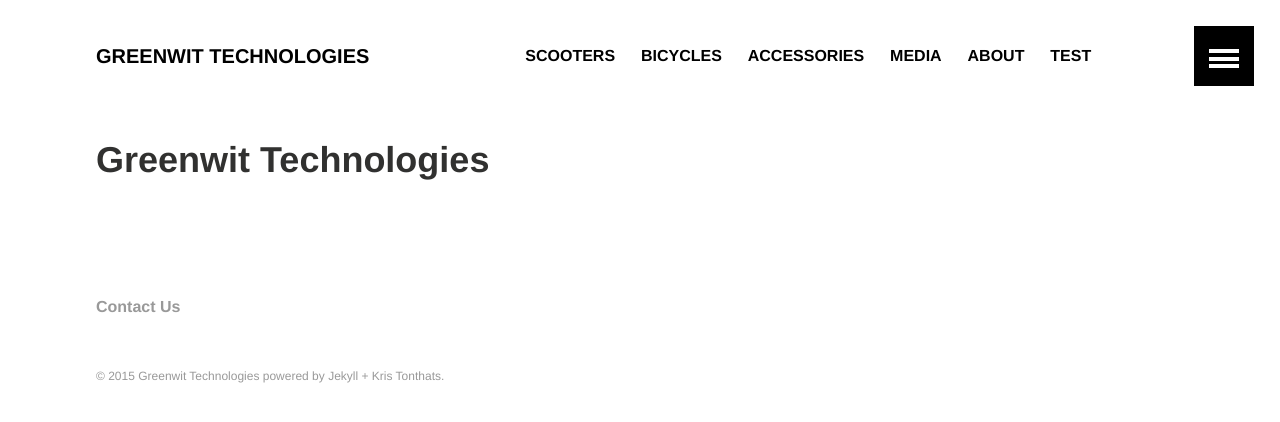
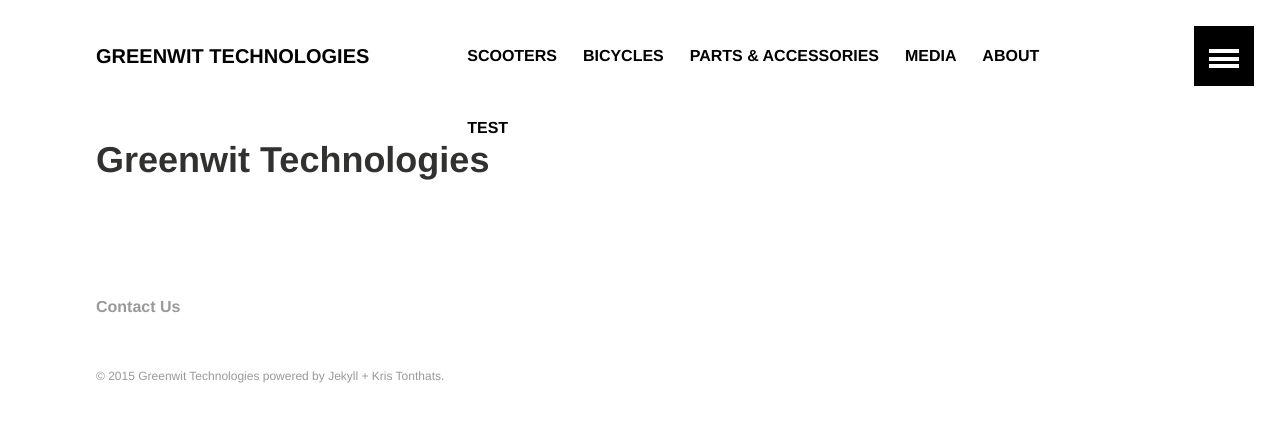
Before and after one commit to motorino/motorino.github.io, a Jekyll site: the page built from index.md, in a window 1280 px wide. Shown: the top 422 px of the page. Built offline with Jekyll 4.4.1, drawn with Linux system fonts in a browser that asks for light colours.

Commit message:
testing & in navigation

```diff
--- a/_data/navigation.yml
+++ b/_data/navigation.yml
@@ -6,7 +6,7 @@
 - title: Bicycles
   url: /bikes/
 
-- title: Accessories
+- title: "Parts & Accessories"
   url: /accessories/
 
 - title: Media
--- a/_includes/navigation-sliding.html
+++ b/_includes/navigation-sliding.html
@@ -1,5 +1,5 @@
 <nav role="navigation" id="js-menu" class="sliding-menu-content">
-  <h5> <span>Menu</span></h5>
+<!--   <h5>{{ site.title }} <span>Menu</span></h5> -->
   <ul class="menu-item">
     {% for link in site.data.navigation %}<li>
       <a href="{{ site.url }}{{ link.url }}">
```
